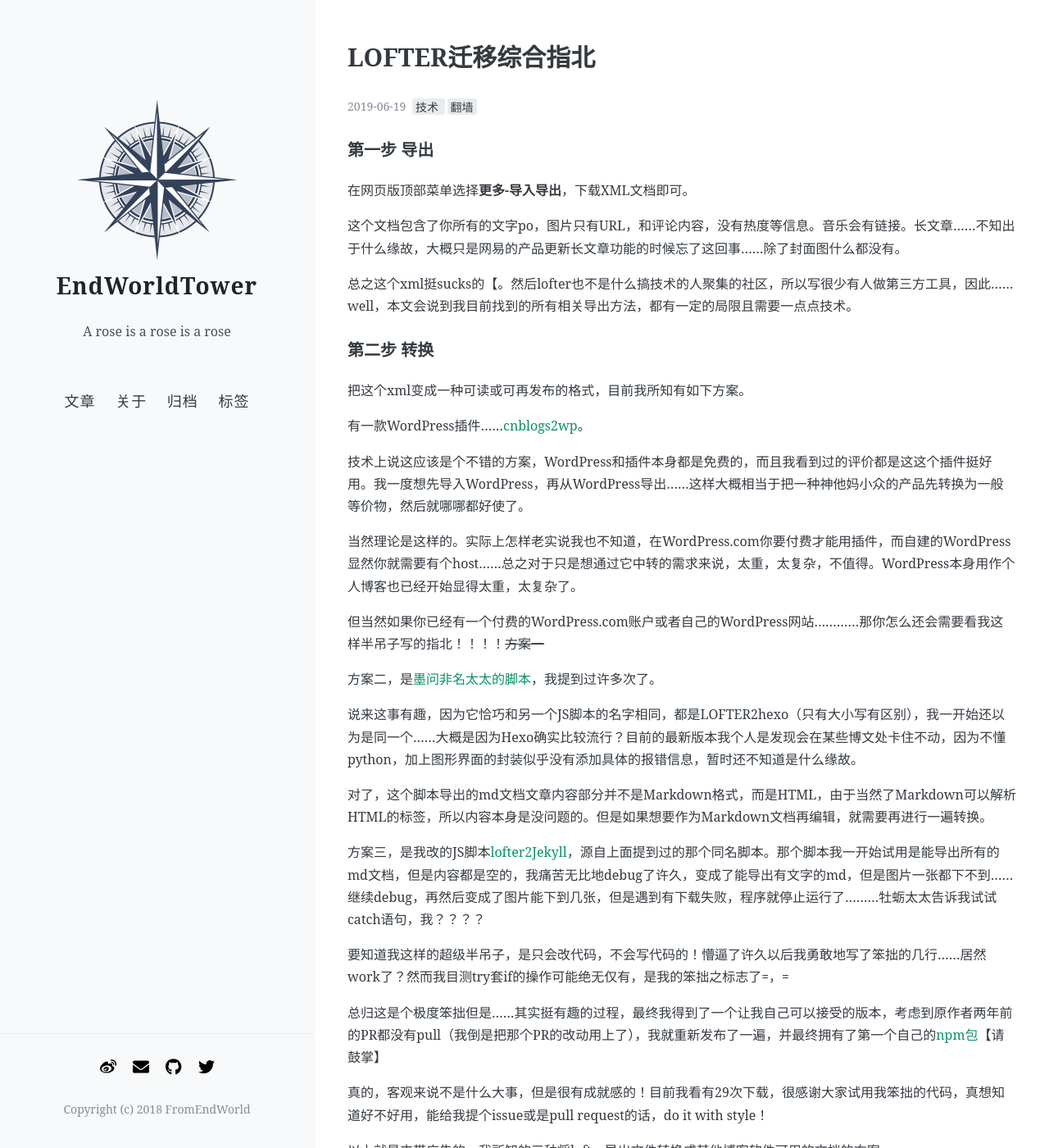
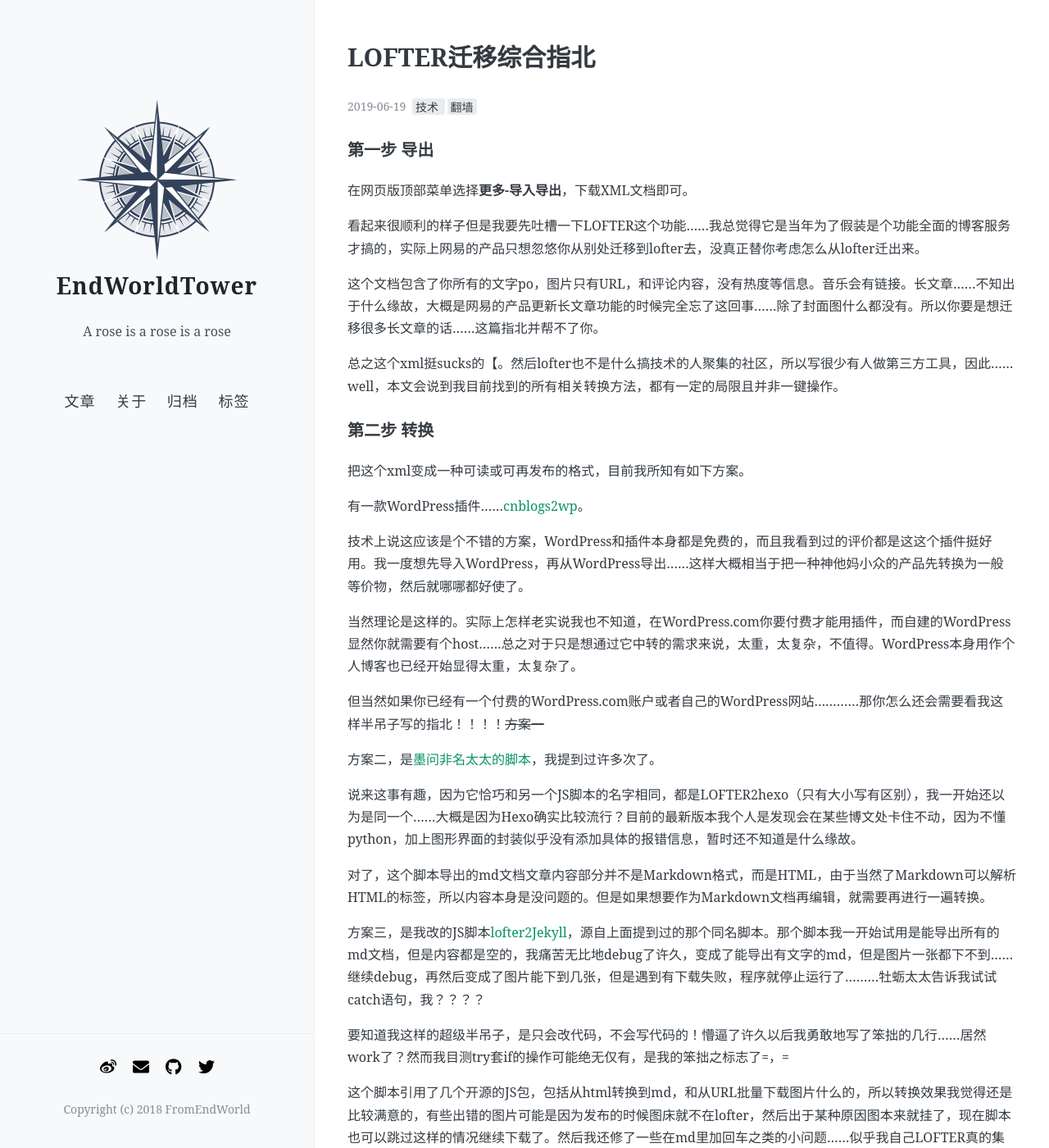
Before and after one commit to FromEndWorld/endworld, a Jekyll site: the page built from _posts/2019-6-19-lofter-expo-repo.md, in a window 1280 px wide and 1400 px high. Shown: the whole window at 82% size. Built offline with Jekyll 4.4.1, drawn with Linux system fonts in a browser that asks for light colours; nearby versions of some CDN libraries; comment, search, counter and statistics services are not loaded; some of the changed text lies outside the part shown.

Commit message:
Update 2019-6-19-lofter-expo-repo.md

```diff
--- a/_posts/2019-6-19-lofter-expo-repo.md
+++ b/_posts/2019-6-19-lofter-expo-repo.md
@@ -10,9 +10,11 @@
 
 在网页版顶部菜单选择**更多-导入导出**，下载XML文档即可。
 
-这个文档包含了你所有的文字po，图片只有URL，和评论内容，没有热度等信息。音乐会有链接。长文章……不知出于什么缘故，大概只是网易的产品更新长文章功能的时候忘了这回事……除了封面图什么都没有。
+看起来很顺利的样子但是我要先吐槽一下LOFTER这个功能……我总觉得它是当年为了假装是个功能全面的博客服务才搞的，实际上网易的产品只想忽悠你从别处迁移到lofter去，没真正替你考虑怎么从lofter迁出来。
 
-总之这个xml挺sucks的【。然后lofter也不是什么搞技术的人聚集的社区，所以写很少有人做第三方工具，因此……well，本文会说到我目前找到的所有相关导出方法，都有一定的局限且需要一点点技术。
+这个文档包含了你所有的文字po，图片只有URL，和评论内容，没有热度等信息。音乐会有链接。长文章……不知出于什么缘故，大概是网易的产品更新长文章功能的时候完全忘了这回事……除了封面图什么都没有。所以你要是想迁移很多长文章的话……这篇指北并帮不了你。
+
+总之这个xml挺sucks的【。然后lofter也不是什么搞技术的人聚集的社区，所以写很少有人做第三方工具，因此……well，本文会说到我目前找到的所有相关转换方法，都有一定的局限且并非一键操作。
 
 ### 第二步 转换
 
@@ -36,7 +38,9 @@
 
 要知道我这样的超级半吊子，是只会改代码，不会写代码的！懵逼了许久以后我勇敢地写了笨拙的几行……居然work了？然而我目测try套if的操作可能绝无仅有，是我的笨拙之标志了=，=
 
-总归这是个极度笨拙但是……其实挺有趣的过程，最终我得到了一个让我自己可以接受的版本，考虑到原作者两年前的PR都没有pull（我倒是把那个PR的改动用上了），我就重新发布了一遍，并最终拥有了第一个自己的[npm包](https://www.npmjs.com/package/lofter2jekyll)【请鼓掌】
+这个脚本引用了几个开源的JS包，包括从html转换到md，和从URL批量下载图片什么的，所以转换效果我觉得还是比较满意的，有些出错的图片可能是因为发布的时候图床就不在lofter，然后出于某种原因图本来就挂了，现在脚本也可以跳过这样的情况继续下载了。然后我还修了一些在md里加回车之类的小问题……似乎我自己LOFTER真的集合了很多奇葩状况，很适合作为测试数据源。
+
+总归这番漫长的debug是个极度笨拙但是……挺有趣的过程，最终我得到了一个让我自己可以接受的版本，考虑到原作者两年前的PR都没有pull（我倒是把那个PR的改动用上了），我就重新发布了一遍，拥有了第一个自己的[npm包](https://www.npmjs.com/package/lofter2jekyll)【请鼓掌】
 
 真的，客观来说不是什么大事，但是很有成就感的！目前我看有29次下载，很感谢大家试用我笨拙的代码，真想知道好不好用，能给我提个issue或是pull request的话，do it with style！
 
```
